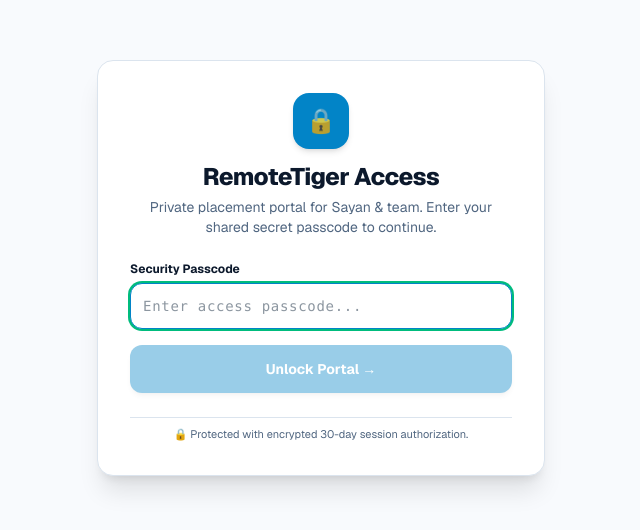
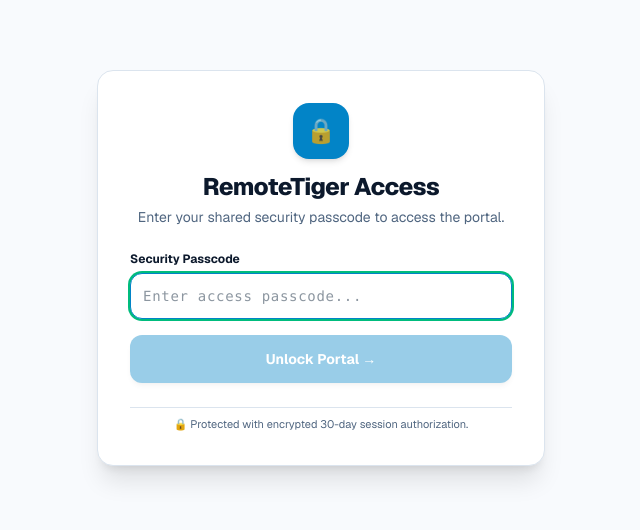
Before and after one commit to codexvista-debug/placehub, a Next.js app: page /login in a window 1280 px wide. Shown: the part 132-662 px from the top of the page, without its empty margins (319-959 px from the left). Built offline with nearby package versions, Linux system fonts and the light colour scheme.

Commit message:
Remove personal name references and update login portal description

```diff
--- a/app/login/page.tsx
+++ b/app/login/page.tsx
@@ -59,7 +59,7 @@ function LoginFormContent() {
             RemoteTiger Access
           </h1>
           <p className="text-xs sm:text-sm theme-text-muted mt-1">
-            Private placement portal for Sayan &amp; team. Enter your shared secret passcode to continue.
+            Enter your shared security passcode to access the portal.
           </p>
         </div>
       </div>
```
